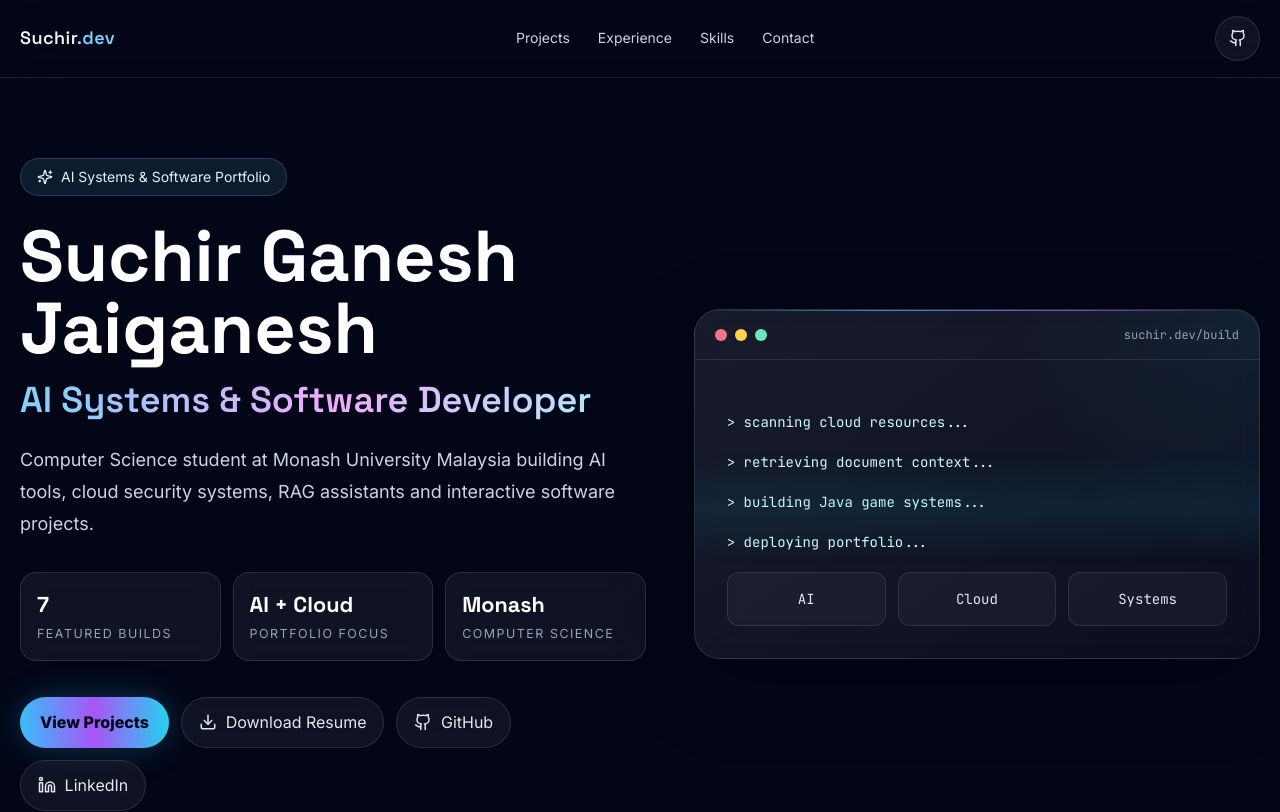
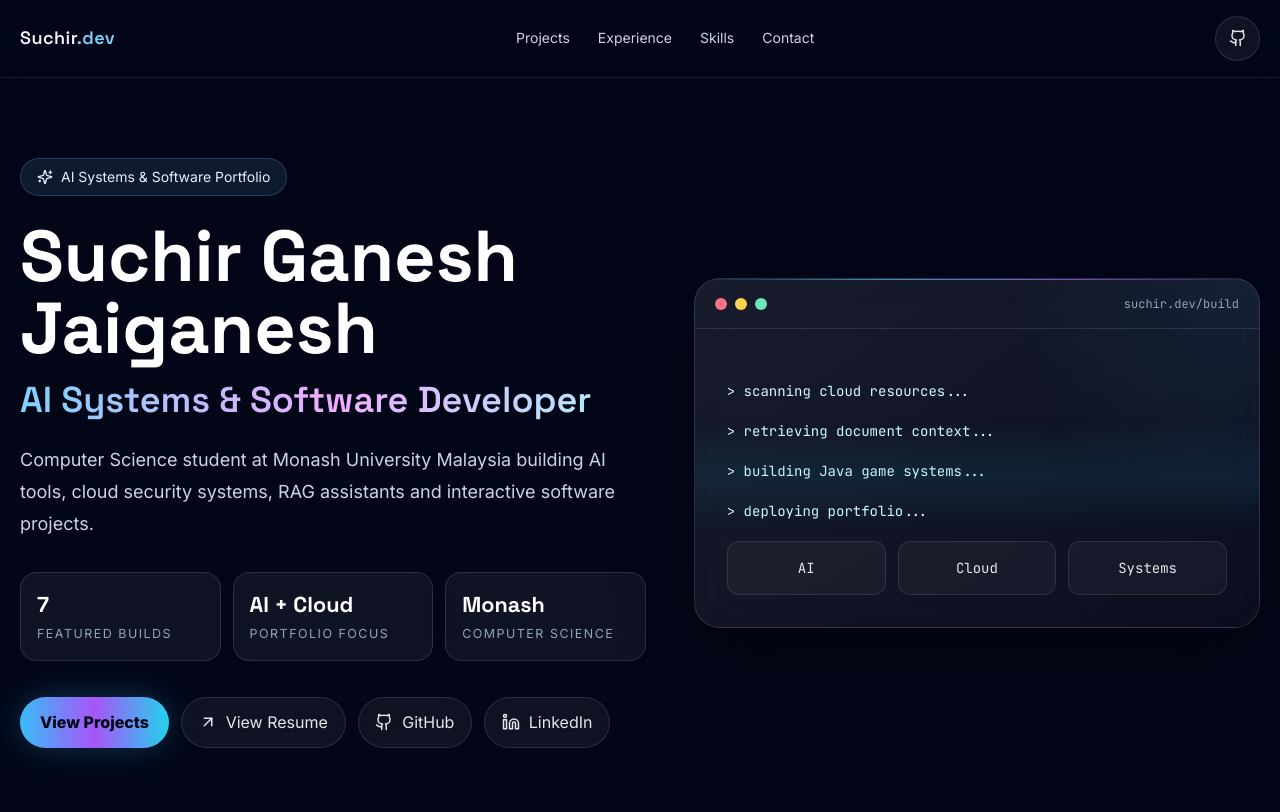
Before and after one commit to suchirrrr/portfolio, a React (Vite) app: page / in a window 1280 px wide. Shown: the top 812 px of the page. Built offline with nearby package versions, Linux system fonts and the light colour scheme.

Commit message:
Link resume buttons to Google Drive viewer

```diff
--- a/src/App.tsx
+++ b/src/App.tsx
@@ -5,7 +5,6 @@
   BrainCircuit,
   CloudCog,
   Code2,
-  Download,
   GraduationCap,
   Github,
   Handshake,
@@ -290,9 +289,9 @@
         </div>
         <div className="mt-9 flex flex-wrap gap-3">
           <a className="primary-button" href="#projects">View Projects</a>
-          <a className="secondary-button" href="/resume.pdf" download>
-            <Download size={18} />
-            Download Resume
+          <a className="secondary-button" href="https://drive.google.com/file/d/1uEK7wdGo_tAsxr6_j_uxS5KuAFPVXMHO/view?usp=sharing" target="_blank" rel="noreferrer">
+            <ArrowUpRight size={18} />
+            View Resume
           </a>
           <a className="secondary-button" href={links.github} target="_blank" rel="noreferrer">
             <Github size={18} />
@@ -576,9 +575,9 @@
             <Linkedin size={18} />
             LinkedIn
           </a>
-          <a className="secondary-button" href="/resume.pdf" download>
-            <Download size={18} />
-            Download Resume
+          <a className="secondary-button" href="https://drive.google.com/file/d/1uEK7wdGo_tAsxr6_j_uxS5KuAFPVXMHO/view?usp=sharing" target="_blank" rel="noreferrer">
+            <ArrowUpRight size={18} />
+            View Resume
           </a>
         </div>
       </div>
```
